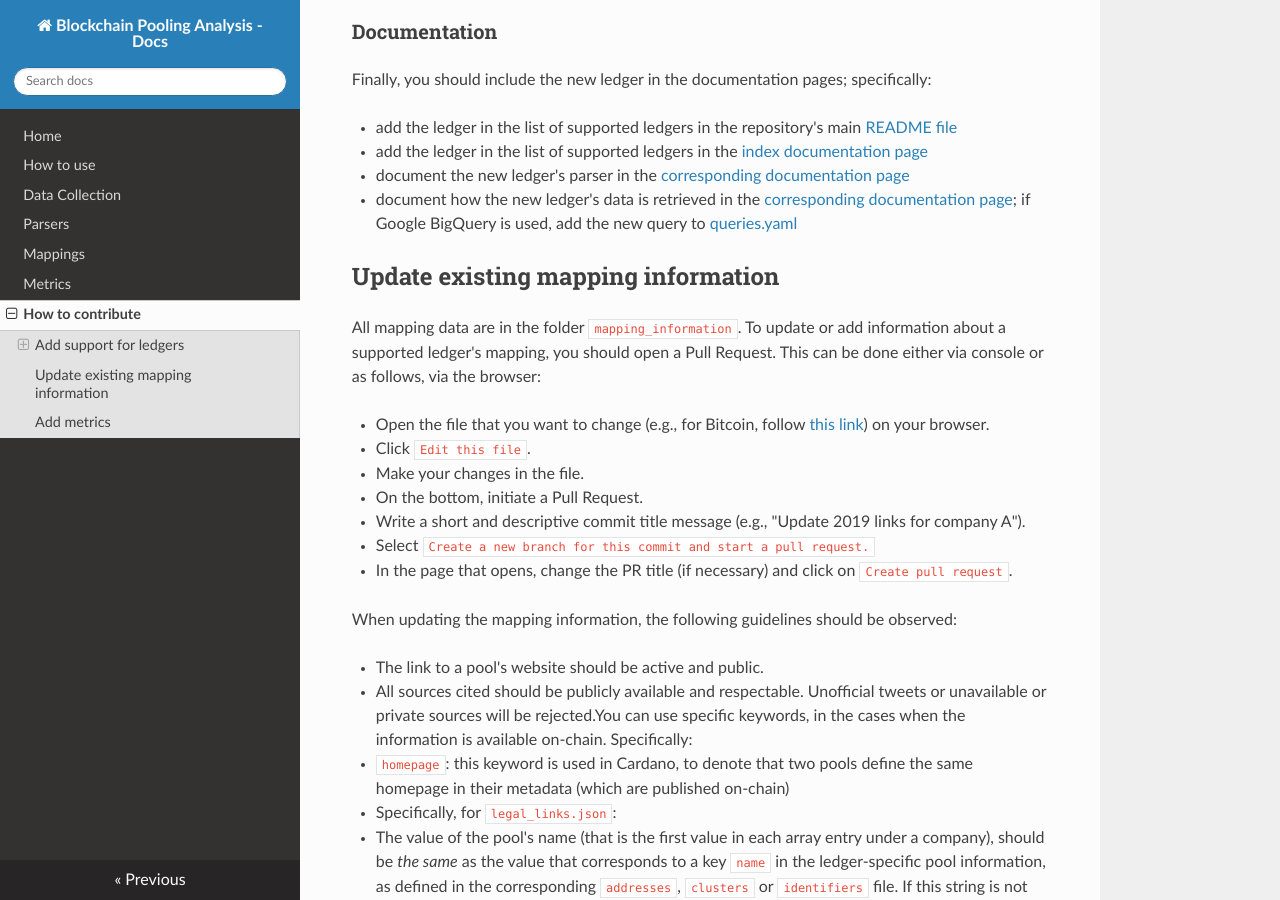
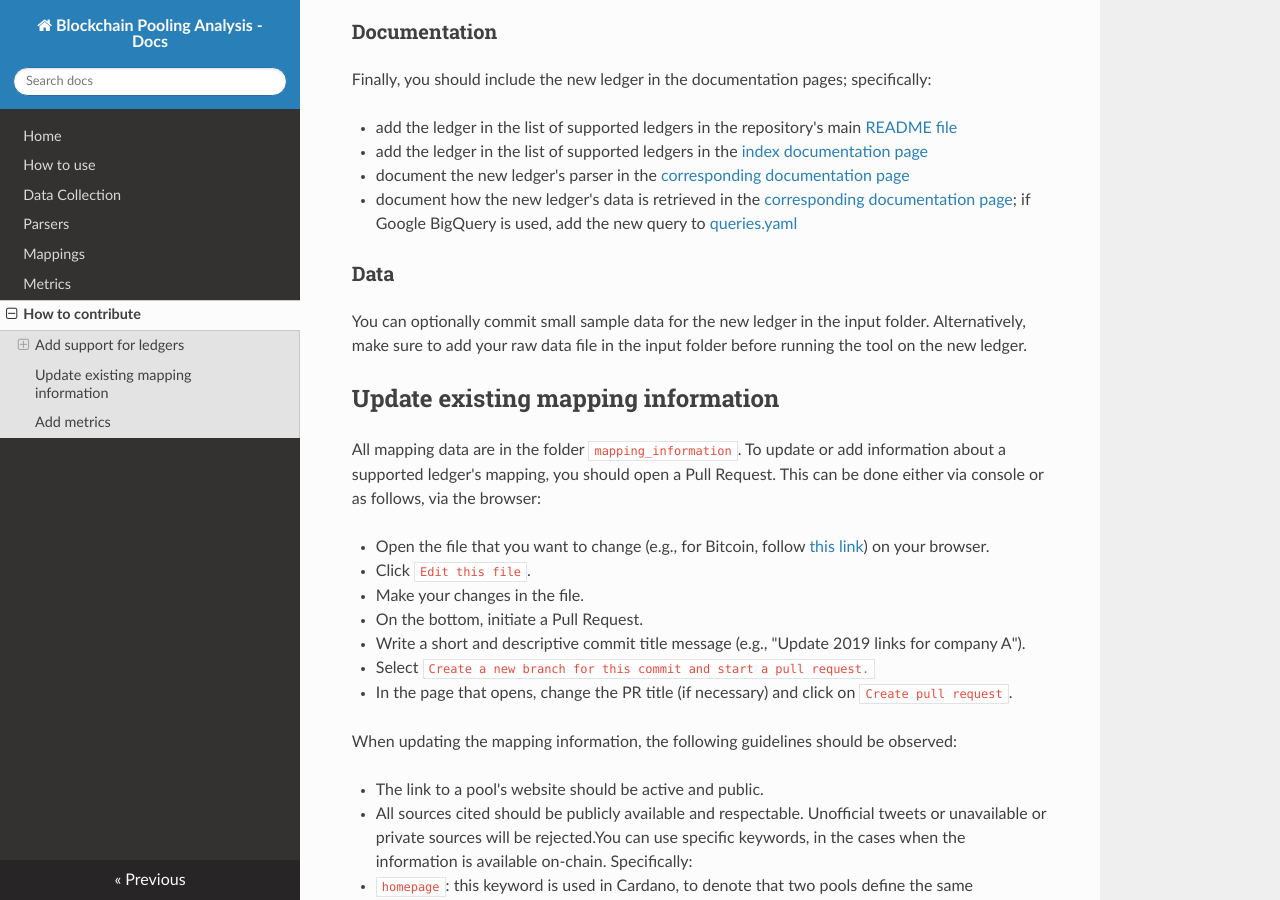
Before and after one commit to Blockchain-Technology-Lab/consensus-decentralization, an MkDocs documentation site: the page built from docs/contribute.md, in a window 1280 px wide and 900 px high, scrolled down 1298 px. Built offline with MkDocs 1.6.1, drawn with Linux system fonts in a browser that asks for light colours; nearby versions of some CDN libraries.

Commit message:
Mention data in contributing docs page

```diff
--- a/docs/contribute.md
+++ b/docs/contribute.md
@@ -62,6 +62,12 @@ specifically:
 - document how the new ledger's data is retrieved in the [corresponding documentation page](https://github.com/Blockchain-Technology-Lab/pooling-analysis/blob/main/docs/data.md);
   if Google BigQuery is used, add the new query to [queries.yaml](https://github.com/Blockchain-Technology-Lab/pooling-analysis/blob/main/queries.yaml)
 
+### Data
+
+You can optionally commit small sample data for the new ledger in the input folder.
+Alternatively, make sure to add your raw data file in the input folder before
+running the tool on the new ledger.
+
 ## Update existing mapping information
 
 All mapping data are in the folder `mapping_information`. To update or add
```
